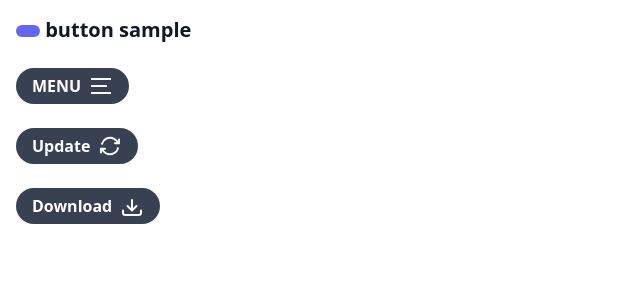
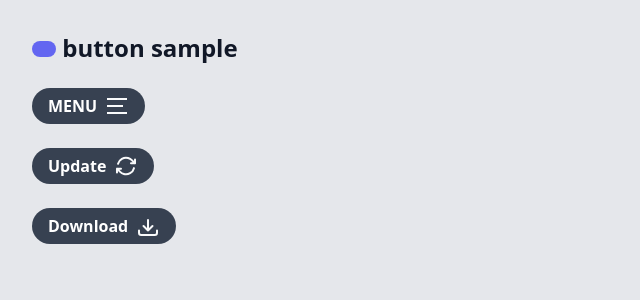
Before and after one commit to yamageji/svg-icon-animation, a Vue app: page / in a window 1280 px wide. Shown: the top 300 px of the page, without its empty margins (0-640 px from the left). Built offline with nearby package versions, Linux system fonts and the light colour scheme.

Commit message:
fix: style修正

```diff
--- a/src/App.vue
+++ b/src/App.vue
@@ -3,7 +3,9 @@ import Samples from './components/Samples.vue';
 </script>
 
 <template>
-  <div class="m-4">
-    <Samples />
+  <div class="min-h-screen bg-gray-200 p-4">
+    <div class="m-4">
+      <Samples />
+    </div>
   </div>
 </template>
--- a/src/components/Samples.vue
+++ b/src/components/Samples.vue
@@ -6,7 +6,7 @@ import Download from './Download.vue';
 
 <template>
   <h2
-    class="text-xl font-bold text-gray-900 before:inline-block before:h-3 before:w-6 before:rounded-full before:bg-indigo-500"
+    class="text-2xl font-bold text-gray-900 before:inline-block before:h-4 before:w-6 before:rounded-full before:bg-indigo-500"
   >
     button sample
   </h2>
```
